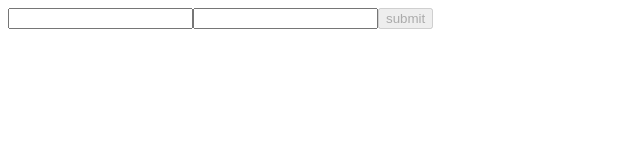
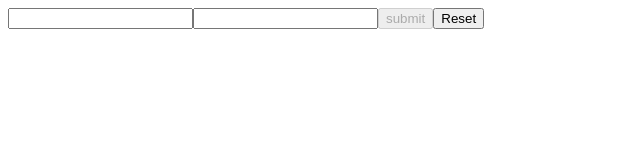
Before and after one commit to marcopiro91/React-Esercizi, a React (Create React App) app: page / in a window 1280 px wide. Shown: the top 160 px of the page, without its empty margins (0-640 px from the left). Built offline with nearby package versions, Linux system fonts and the light colour scheme.

Commit message:
exercise-20

```diff
--- a/src/Login.js
+++ b/src/Login.js
@@ -1,4 +1,4 @@
-/* Add a "login" button to the Login component. This button should be disabled as long as the username and password inputs are empty. When clicked, the event handler attached to the button should call an onLogin function passed as a prop to the Login component, passing it the state. */
+/* Add a "reset" button to the Login component that clears the content of all three inputs when clicked. */
 
 import React from "react";
 
@@ -19,11 +19,19 @@ export class Login extends React.Component {
         this.props.onLogin(this.state)
     }
 
+    handleReset = () => {
+        this.setState({
+            username: '',
+            password: '',
+        })
+    }
+
     render() {
         return <form>
                     <input name="username" type="text" value={this.state.username} onChange={this.handleInputChange}></input>
                     <input name="password"type="password" value={this.state.password} onChange={this.handleInputChange}></input>
                     <button disabled={!this.state.username || !this.state.password} onClick={this.handleButtonCLick}>submit</button>
+                    <button onClick={this.handleReset}>Reset</button>
                 </form>
     }
 }
```
